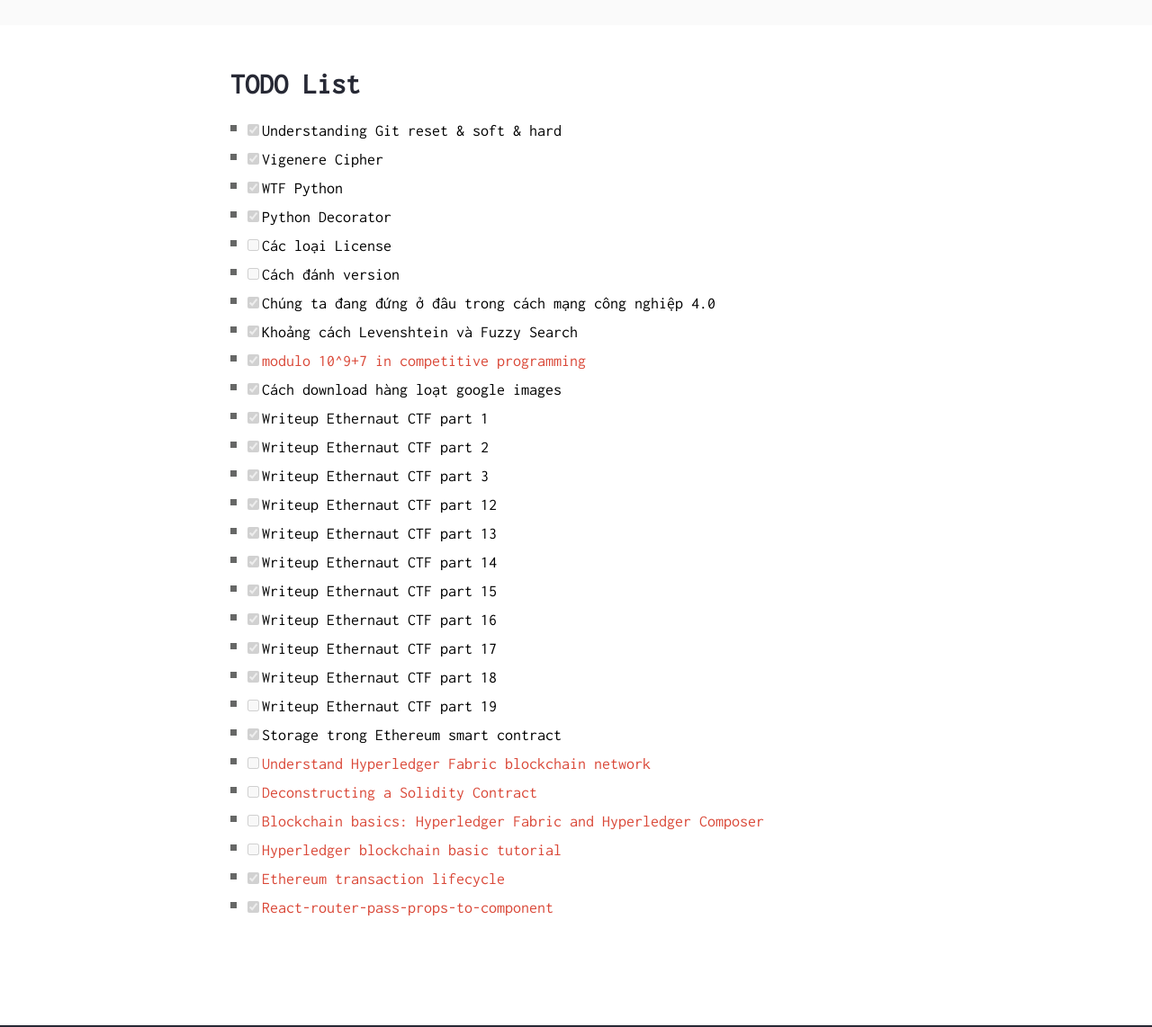
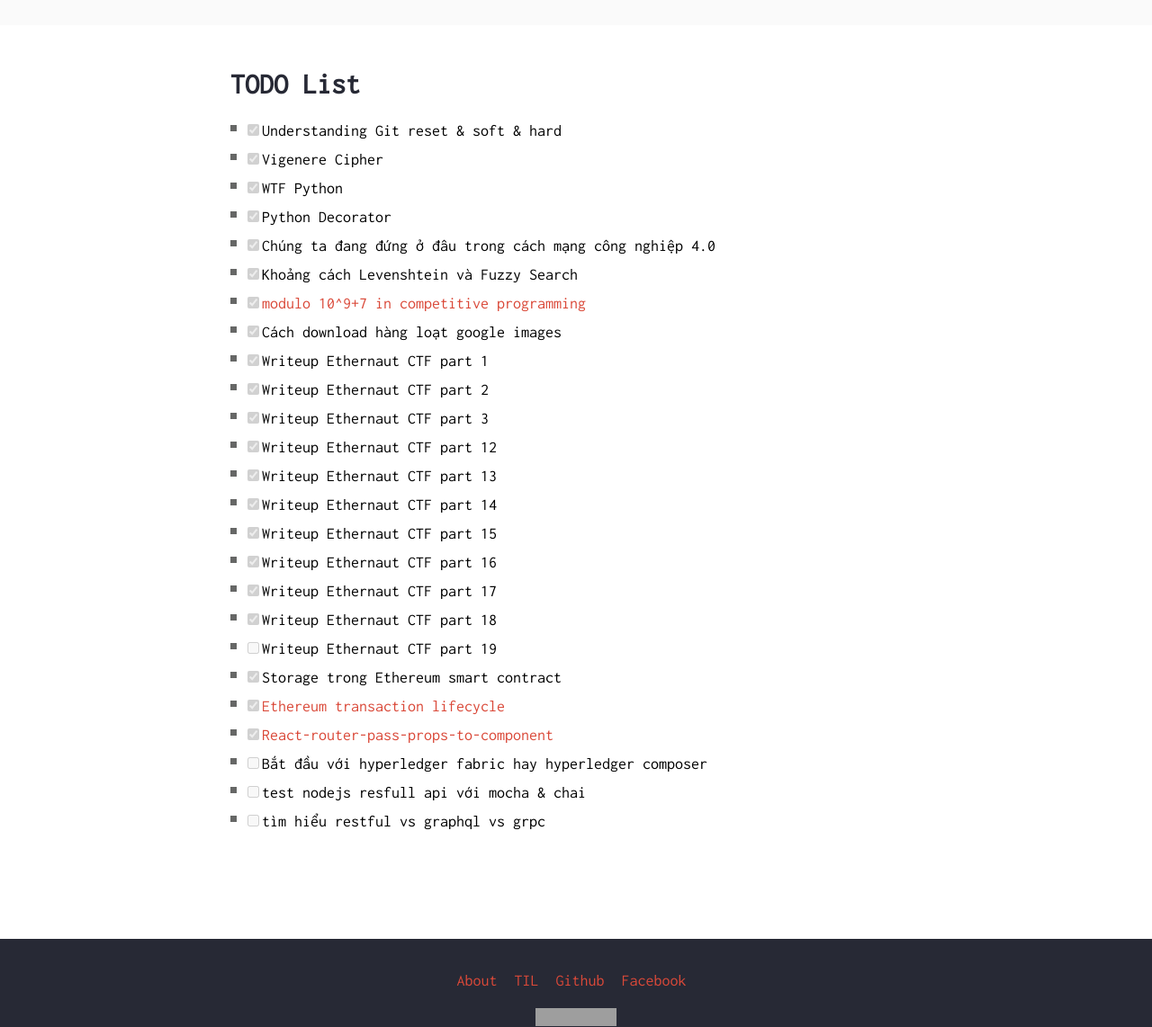
Before and after one commit to bboynam99/dotrungkien.github.io, a Jekyll site: the page built from TODO-List.md, in a window 1280 px wide and 1400 px high, cut to the strip 258-1400 px from the top of the window. Shown: the whole strip at 90% size. Built offline with Jekyll 4.4.1, drawn with Linux system fonts in a browser that asks for light colours; nearby versions of some CDN libraries; grey boxes are pictures that could not be loaded.

Commit message:
update content

```diff
--- a/TODO-List.md
+++ b/TODO-List.md
@@ -8,8 +8,6 @@
 - [x] Vigenere Cipher
 - [x] WTF Python
 - [x] Python Decorator
-- [ ] Các loại License
-- [ ] Cách đánh version
 - [x] Chúng ta đang đứng ở đâu trong cách mạng công nghiệp 4.0
 - [x] Khoảng cách Levenshtein và Fuzzy Search
 - [x] [modulo 10^9+7 in competitive programming](https://www.quora.com/What-exactly-is-print-it-modulo-10-9-+-7-in-competitive-programming-web-sites)
@@ -26,9 +24,8 @@
 - [x] Writeup Ethernaut CTF part 18
 - [ ] Writeup Ethernaut CTF part 19
 - [x] Storage trong Ethereum smart contract
-- [ ] [Understand Hyperledger Fabric blockchain network](https://hyperledger-fabric.readthedocs.io/en/latest/network/network.html)
-- [ ] [Deconstructing a Solidity Contract](https://blog.zeppelin.solutions/deconstructing-a-solidity-contract-part-i-introduction-832efd2d7737)
-- [ ] [Blockchain basics: Hyperledger Fabric and Hyperledger Composer](https://www.ibm.com/developerworks/cloud/library/cl-blockchain-hyperledger-fabric-hyperledger-composer-compared/index.html)
-- [ ] [Hyperledger blockchain basic tutorial](https://www.ibm.com/developerworks/cloud/library/cl-model-test-your-blockchain-network-with-hyperledger-composer-playground/index.html)
 - [x] [Ethereum transaction lifecycle](https://medium.com/blockchannel/life-cycle-of-an-ethereum-transaction-e5c66bae0f6e)
 - [x] [React-router-pass-props-to-component](https://tylermcginnis.com/react-router-pass-props-to-components/)
+- [ ] Bắt đầu với hyperledger fabric hay hyperledger composer
+- [ ] test nodejs resfull api với mocha & chai
+- [ ] tìm hiểu restful vs graphql vs grpc
```
Also changed, not shown: _drafts/2019-01-11-test-a-node-restfull-api-with-mocha-and-chai.md (added, +1 -0 lines).
